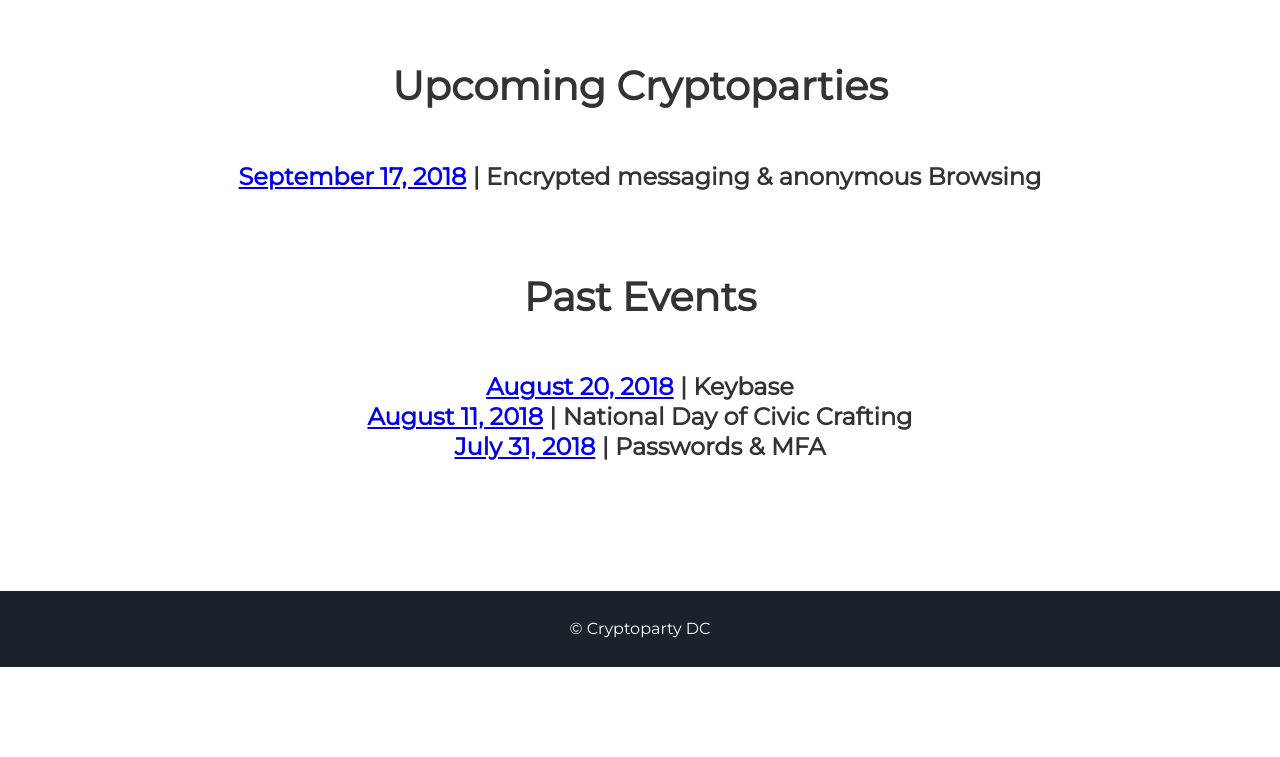
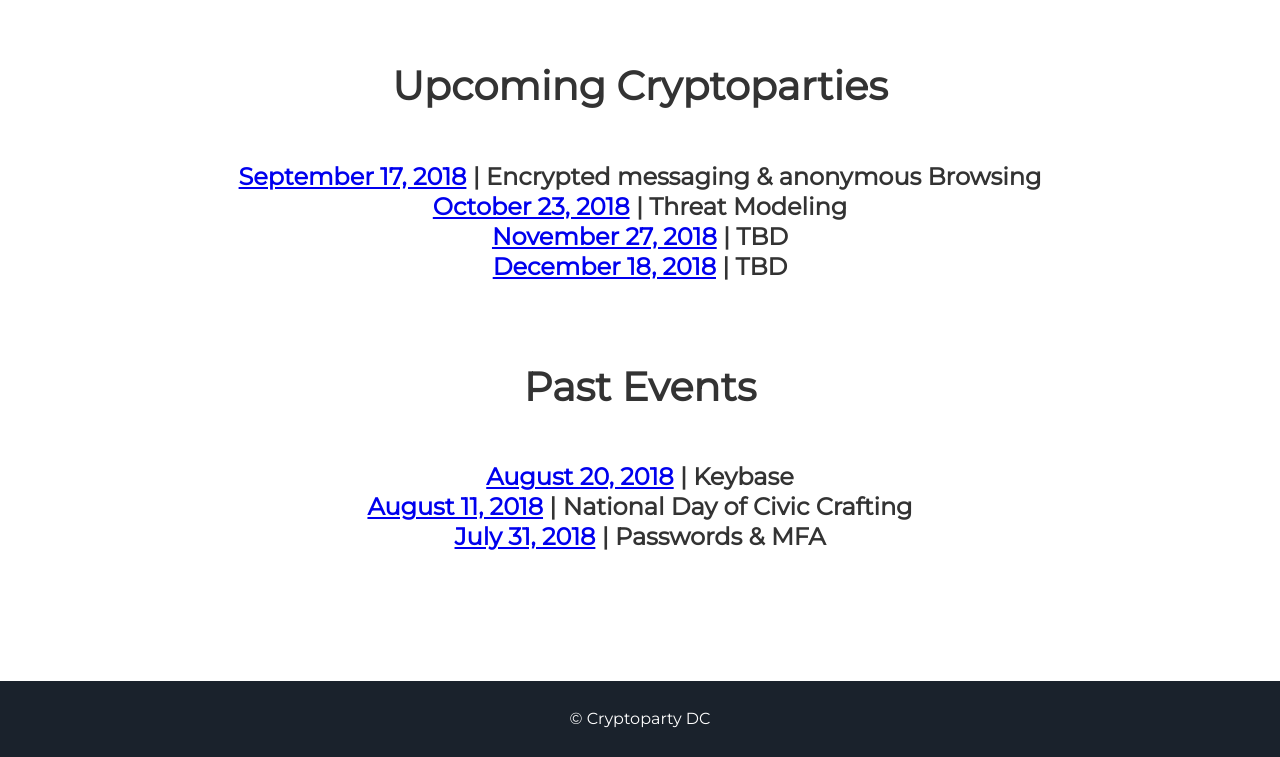
Before and after one commit to cryptopartydc/cryptopartydc.github.io, a Jekyll site: the page built from index.html, in a window 1280 px wide and 900 px high, scrolled down 1583 px, cut to the strip 143-900 px from the top of the window. Built offline with Jekyll 4.4.1, drawn with Linux system fonts in a browser that asks for light colours; before the commit the page ends 2393 px from its top, so only the background shows below that.

Commit message:
update events

```diff
--- a/_data/events.yml
+++ b/_data/events.yml
@@ -2,9 +2,17 @@
   topic: Encrypted messaging & anonymous Browsing
   github: https://github.com/cryptopartydc/cryptoparty_dc/blob/master/9_17_18.md
 
-# - date:
-#   topic: Threat Modeling
-#   github: https://github.com/cryptopartydc/cryptoparty_dc/blob/master/threat_model.md
+- date: October 23, 2018
+  topic: Threat Modeling
+  github: https://github.com/cryptopartydc/cryptoparty_dc/blob/master/10_23_18.md
+
+- date: November 27, 2018
+  topic: TBD
+  github: https://github.com/cryptopartydc/cryptoparty_dc/blob/master/11_27_18.md
+
+- date: December 18, 2018
+  topic: TBD
+  github: https://github.com/cryptopartydc/cryptoparty_dc/blob/master/12_18_18.md
 
 # - date:
 #   topic:
```
Also changed, not shown: 1 other file.
